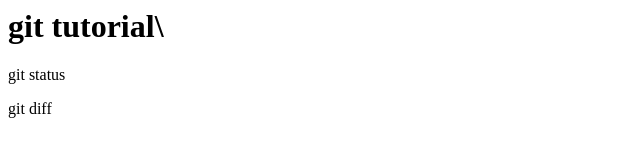
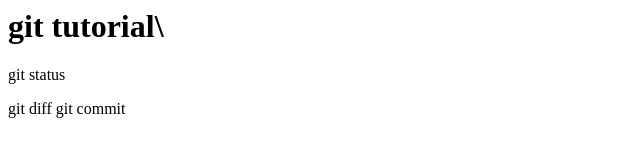
Before and after one commit to akiruno1854/git_tutorial_win, a plain HTML site: page index.html in a window 1280 px wide. Shown: the full height of the page, 0-640 px from the left. Drawn offline with Linux system fonts and the light colour scheme.

Commit message:
git commit

```diff
--- a/index.html
+++ b/index.html
@@ -1,3 +1,4 @@
 <h1>git tutorial\</h1>
 <p>git status</p>
 <p1>git diff</p1>
+git commit
```
